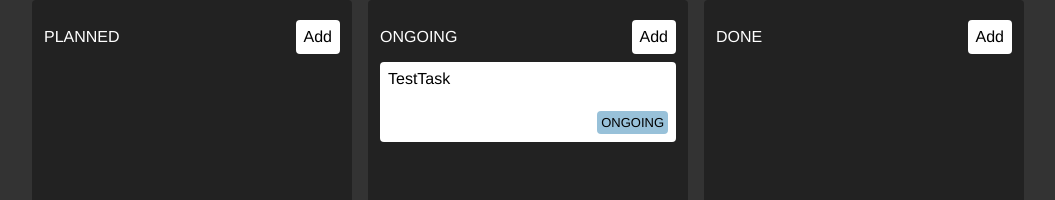
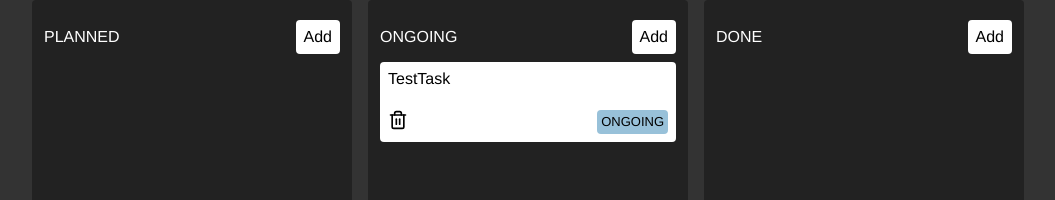
Before and after one commit to FrankBevr/Inkora, a React (Vite) app in the folder playground/Zustand/: page / in a window 1280 px wide. Shown: the top 200 px of the page, without its empty margins (112-1167 px from the left). Built offline with nearby package versions, Linux system fonts and the light colour scheme.

Commit message:
:zap: (./playground) add delete Tasks

```diff
--- a/playground/Zustand/src/components/Task.css
+++ b/playground/Zustand/src/components/Task.css
@@ -32,3 +32,8 @@
 .DONE{
   background: var(--COLOR-DONE);
 }
+
+.task img {
+  height: 1.25rem;
+  cursor: pointer;
+}
--- a/playground/Zustand/src/components/Task.jsx
+++ b/playground/Zustand/src/components/Task.jsx
@@ -1,16 +1,20 @@
 import classNames from 'classnames'
 import './Task.css'
 import { useTaskStore } from '../store'
+import trash from '../assets/trash-2.svg'
 
 const STATUS = 'ONGOING'
 
 const Task = ({ title }) => {
   const task = useTaskStore((store) => store.tasks.find(task => task.title === title))
+  const deleteTask = useTaskStore(store => store.deleteTask)
   return (
     <div className="task">
       <div>{task.title}</div>
       <div className='bottomWrapper'>
-        <div></div>
+        <div>
+          <img src={trash} onClick={() => deleteTask(task.title)}></img>
+        </div>
         <div className={classNames("status", task.state)}>{task.state}</div>
       </div>
     </div>
--- a/playground/Zustand/src/store.js
+++ b/playground/Zustand/src/store.js
@@ -3,5 +3,5 @@
 export const useTaskStore = create((set) => ({
   tasks: [{ title: "TestTask", state: "ONGOING" }],
   addTask: (title, state) => set((store) => ({ tasks: [...store.tasks, { title, state }] })),
-  deleteTask: (title) => set((store) => ({ tasks: store.tasks.filter(task => task.title === title) }))
+  deleteTask: (title) => set((store) => ({ tasks: store.tasks.filter(task => task.title !== title) }))
 }))
```
Also changed, not shown: playground/Zustand/src/assets/trash-2.svg (added).
